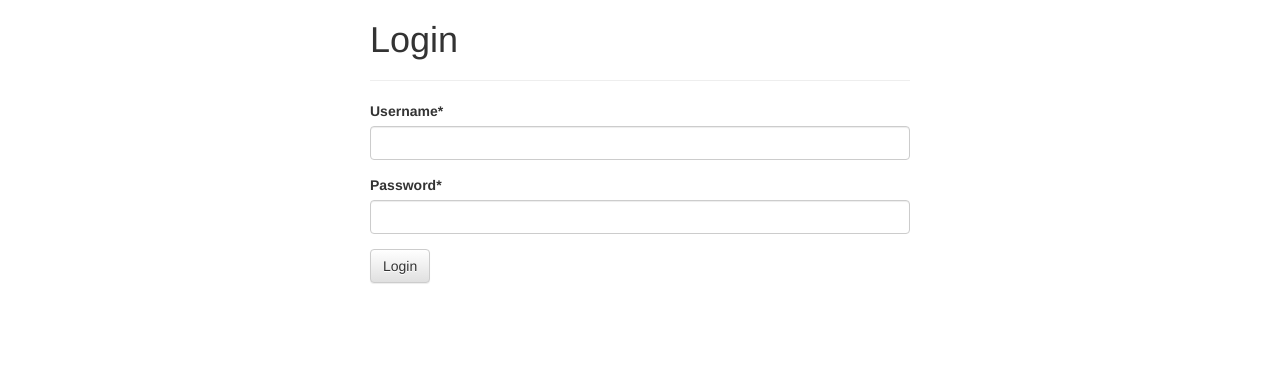
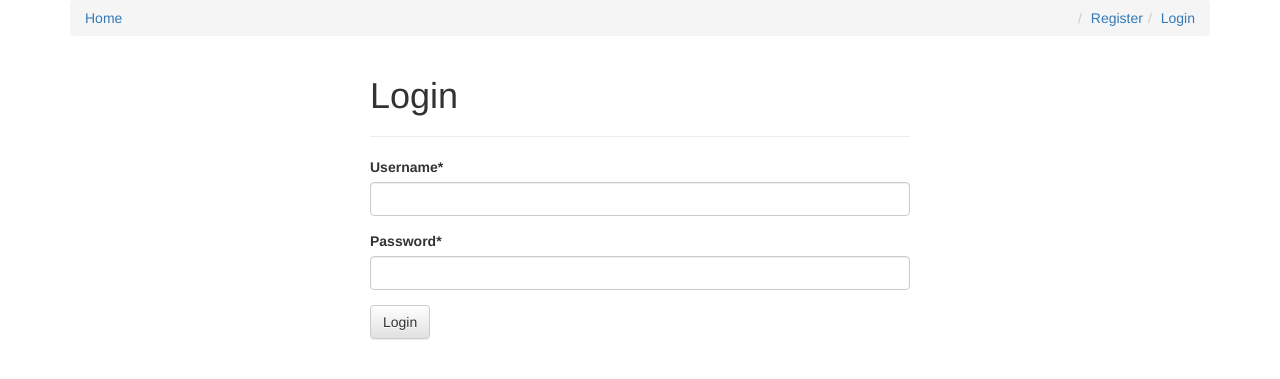
Before and after one commit to drewgoodman/Django-FirstBlog, a Django app: page /login/ in a window 1280 px wide. Shown: the top 379 px of the page. Run offline with Django 3.2, Linux system fonts and the light colour scheme; some libraries are stand-ins or nearby versions.

Commit message:
breadcrumb navigation for html templates

```diff
--- a/templates/base.html
+++ b/templates/base.html
@@ -31,8 +31,19 @@
 
     {% include "messages_display.html" %}
     <div class="container">
+        <ol class='breadcrumb'>
+            <li><a href="{% url 'posts:list' %}">Home</a></li>
+            {% block post_detail_link %}
+            {% endblock %}
+
+            {% if not request.user.is_authenticated %}
+            <li class="pull-right"><a href="{% url 'login' %}">Login</a></li>
+            <li class="pull-right"><a href="{% url 'register' %}">Register</a></li>
+            {% else %}
+            <li class="pull-right"><a href="{% url 'logout' %}">Logout</a></li>
+            {% endif %}
+        </ol>
         {% block content %}
-
         {% endblock content %}
     </div>
 
--- a/templates/post_detail.html
+++ b/templates/post_detail.html
@@ -4,7 +4,9 @@
 
 {% block head_title %}{{ instance.title }} | {{ block.super }}{% endblock head_title %}
 
-
+{% block post_detail_link %}
+<li><a href="{{ instance.get_absolute_url }}">{{ instance.title }}</a></li>
+{% endblock %}
 
 {% block content %}
 <div class="col-sm-6 col-sm-offset-3">
```
